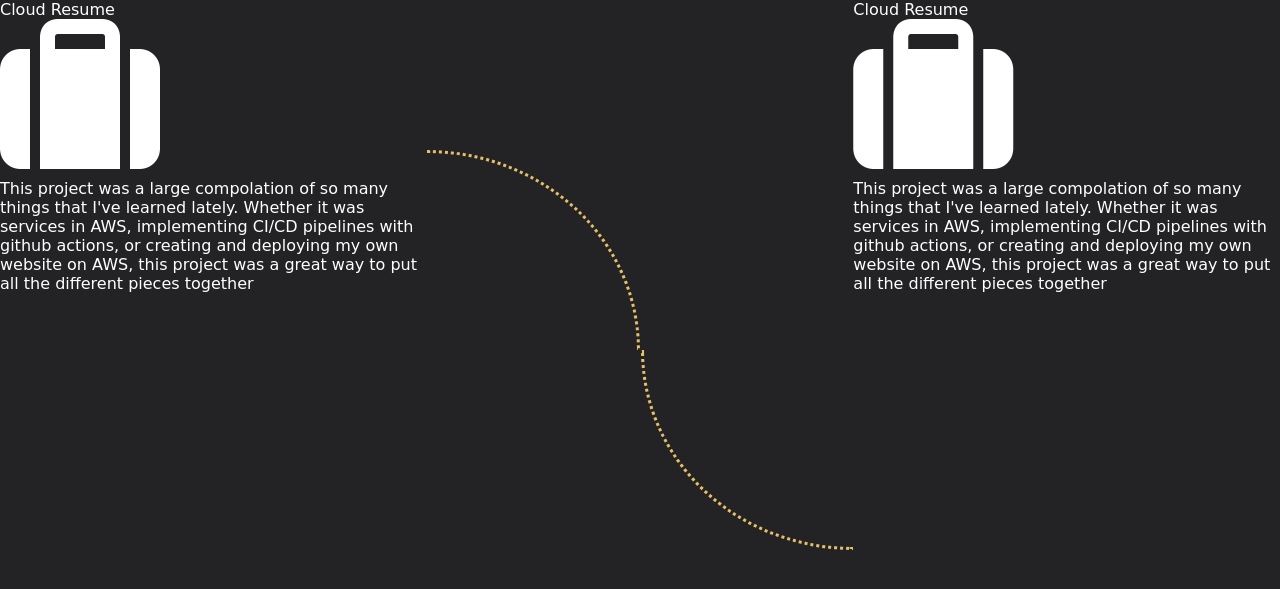
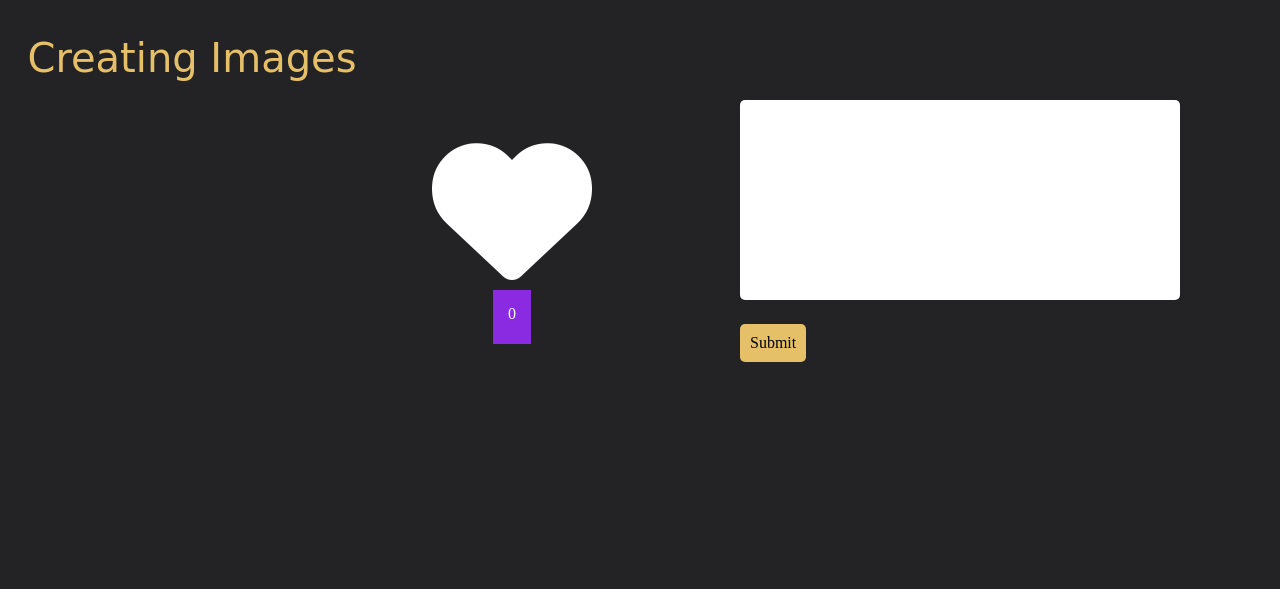
Before and after one commit to aerielellisk5/cloud_portfolio, a Flask app: page /projects in a window 1280 px wide. Shown: the top 589 px of the page. Run offline with Flask 3, Linux system fonts and the light colour scheme; some libraries are stand-ins or nearby versions.

Commit message:
long time update

```diff
--- a/app.py
+++ b/app.py
@@ -1,3 +1,4 @@
+"Adding some text here to pass the test"
 from flask import Flask, render_template, request
 
 import psycopg2
@@ -8,6 +9,7 @@ conn = None
 
 
 def get_db_connection():
+    """Connecting to the database"""
     conn = psycopg2.connect(host='db',
                         database='portfolio',
                         user="aerielellis",
@@ -17,8 +19,8 @@ def get_db_connection():
 
 conn = get_db_connection()
 cur = conn.cursor()
-cur.execute('''CREATE TABLE IF NOT EXISTS connections (id serial PRIMARY KEY, first_name varchar(100), last_name varchar(100), email varchar(100), message varchar(100));''' )
-cur.execute('''CREATE TABLE IF NOT EXISTS projects (id serial PRIMARY KEY, name varchar(100), description varchar(100), likes int, comments text);''' )
+cur.execute('''CREATE TABLE IF NOT EXISTS connections (id serial PRIMARY KEY, project_name varchar(100), like_count int);''' )
+cur.execute('''CREATE TABLE IF NOT EXISTS comments (id serial PRIMARY KEY, name varchar(100),  comments text);''' )
 conn.commit()
 cur.close()
 conn.close()
--- a/script.js
+++ b/script.js
@@ -1,10 +1,10 @@
-let count = 0
-let countbutton = document.querySelector('#counting')
-
-
-countbutton.addEventListener("click", increaseCount);
+let project_one = document.querySelector('#project_one_likes')
+let project_one_like_count = 0
+project_one.addEventListener("click", increaseCount)
+let project_one_like_count_html = document.querySelector("#project_one_like_count")
 
 function increaseCount() {
-    count = count + 1
-    console.log(count)
+    project_one_like_count = project_one_like_count +1
+    project_one_like_count_html.innerHTML = project_one_like_count
+    return project_one_like_count
 }
--- a/styles/projects.css
+++ b/styles/projects.css
@@ -2,101 +2,69 @@
 body {
     background-color: #232326;
 }
-
-#project-container-1{
-    background-color:#232326;
-    font-family: 'Gloria Hallelujah', cursive;
-    width: 100%;
-    color:white
+.project {
+    display: flex;
+    justify-content: space-between;
+    margin-bottom: 30px;
+}
+.title_image, .likes, .comments{
+    height: 400px;
 }
 
-.top {
-    display: flex;
-    background-color: #232326;
-    width:100%
-}
-.top-left {
-    width:100%;
-    height:400px;
-    margin: 0px;
+.title_image {
+    /* background-color: yellow; */
+    width: 30%;
+    padding-top:25px;
 }
 
-.top-center{
-    width:100%;
-    height:400px;
+.title{
+    /* background-color: aqua; */
+    height: 25%;
+    font-family: 'Gloria Hallelujah', cursive;
+    font-size: 40px;
+    text-align: center;
+    padding: 10px;
+    color:#E6C068;
 }
 
-.dotted-line-top {
-    border-top-right-radius: 100%;
-    border-style: dotted;
-    border-color: #E6C068;
-    height:200px;
-    margin-top:150px;
-    width:50%;
-    border-bottom: none;
-    border-left: none;
+.image {
+    /* background-color: purple; */
+    height:70%;
 }
 
-.dotted-line-bottom {
-    /* border-style: dotted;
-    border-color: blue;
-    height:250px;
-    width:50%;  */
-    border-bottom-left-radius: 100%;
-    border-style: dotted;
-    border-color:#E6C068;
-    height:200px;
-    width:50%;
-    border-top: none;
-    border-right: none;
-    margin-left:0.5px
+.likes {
+    /* background-color: green; */
+    width:15%;
+    text-align: center;
+    padding-top: 130px;
+    color:white;
 }
 
-
-.top-right {
-    width:100%;
-    height:400px;
+#project_one_like_count{
+    height:20%;
+    width:20%;
+    color:white;
+    background-color:blueviolet;
+    margin-left:40%;
+    padding-top:15px
 }
 
-.center-top {
-    width: 100%;
-    display: flex;
+.comments {
+    /* background-color: red; */
+    width: 50%;
+    padding:100px
 }
 
-.center-bottom {
+textarea {
+    background-color: white;
     width: 100%;
-    display: flex;
+    height:200px;
+    border-radius: 5px;
 }
 
-.hide {
-    border: none;
+#submit_form {
+    background-color: #E6C068;
+    padding:10px;
+    border-radius: 5px;
+    margin-top: 20px;
 }
-
-.center-bottom, .center-top{
-    width:100%
-}
-
-
-
-
-
-
-
-
-
-
-
-#projects {
-    background-color: #E6C068;
-    border: none;
-    color: #232326;
-    padding: 15px 32px;
-    text-align: center;
-    text-decoration: none;
-    display: inline-block;
-    font-size: 16px;
-    border-radius: 12px;
-    font-family: 'Gloria Hallelujah', cursive;
-    font-size: 50px;
-    margin-top: 30px;
-}
--- a/templates/projects.html
+++ b/templates/projects.html
@@ -8,54 +8,38 @@
     <link rel="stylesheet" type="text/css" href="../styles/projects.css">
 </head>
 <body>
-    <div id="project-container-1">
-        <div class="top">
-            <div class="top-left">
-                <div class= "image">Cloud Resume</div>
-                <i class="fa-solid fa-10x fa-suitcase"></i>
-                <div class= "description"><p>This project was a large compolation of so many things that I've learned lately.  Whether it was services in AWS, implementing CI/CD pipelines with github actions, or creating and deploying my own website on AWS, this project was a great way to put all the different pieces together</p></div>
+
+    <div class="project">
+        <div class="title_image">
+            <div class="title">
+                <p>Creating Images</p>
             </div>
-            <div class="top-center">
-                <div class="center-top">
-                    <div class="dotted-line-top" ></div>
-                    <div class="dotted-line-top hide"></div>
+            <div class="image">
+            </div>
+        </div>
+
+        <div class="likes">
+            <button id="project_one_likes">
+                <i class="fa-solid fa-10x fa-heart "></i>
+            </button>
+            <div id="project_one_like_count">0</div>
+        </div>
+
+        <div class="comments">
+            <form id="project_one" class="project_comments">
+                <div>
+                    <p></p>
+                    <textarea name="comments"></textarea>
                 </div>
-                <div class="center-bottom">
-                    <div class="dotted-line-bottom hide"></div>
-                    <div class="dotted-line-bottom"></div>
-                </div>
-            </div>
-            <div class="top-right">
-                <div class= "image">Cloud Resume</div>
-                <i class="fa-solid fa-10x fa-suitcase"></i>
-                <div class= "description"><p>This project was a large compolation of so many things that I've learned lately.  Whether it was services in AWS, implementing CI/CD pipelines with github actions, or creating and deploying my own website on AWS, this project was a great way to put all the different pieces together</p></div>
-            </div>
+                <button id="submit_form" type="submit" value="Submit" form="project_comments">Submit</button>
+            </form>
         </div>
     </div>
 
 
 
-
-
-
-
-
-<!-- <div id="links-to-more">
-    <a href="index.html"><button id="projects" type="submit">Home</a>
-    </button>
-</div> -->
-
-
-
-
-
-
-
-
-
-
-
 <script src="https://kit.fontawesome.com/01db06c555.js" crossorigin="anonymous"></script>
+<script src="../script.js" type="text/javascript"></script>
 
 </body>
 </html>
```
Also changed, not shown: images_for_writeups/Screenshot 2023-11-03 at 9.54.13 AM.png (added), styles/indexstyles.css (line endings or trailing spaces), 3 other files.
